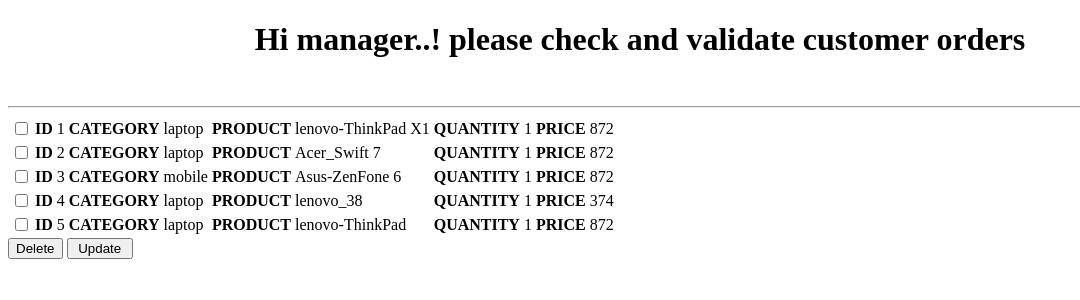
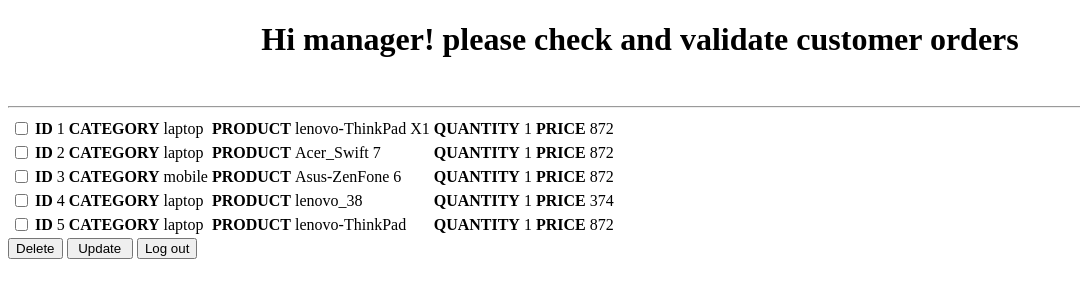
Before and after one commit to lossfuture/comp3335-group15, a PHP site: page /manager/validate.php in a window 1280 px wide. Shown: the top 300 px of the page, without its empty margins (0-1080 px from the left). Run offline with PHP 8.4, Linux system fonts and the light colour scheme; data comes from the database, SQL or seed files in the repository; data that the repository does not hold is empty.

Commit message:
Update validate.php

```diff
--- a/www/manager/validate.php
+++ b/www/manager/validate.php
@@ -6,12 +6,13 @@
 </head>
 
 <body>
-<h1 style="text-align:center;">Hi manager..! please check and validate customer orders </h1>
+<h1 style="text-align:center;">Hi manager! please check and validate customer orders </h1>
 
 <br><hr>
 
 <form name="form1" action="" method="post">
 <?php
+
 /*Manager will access the customer orders to validate/ delete orders */
 $link =mysqli_connect('db:3306', 'root', 'Ip38w#*5tA%hwJLy', 'comp3335');
 //$link=mysqli_connect("localhost","root","");
@@ -39,6 +40,7 @@ echo "</table>";
 ?>
 <input type="submit" name="submit1" value="Delete">
 <input type="submit" name="edit" value=" Update "/>
+<button type="button" onclick="location.href='login-form.php'" >Log out </button>
 </form>
 
 
@@ -51,37 +53,19 @@ if(isset($_POST["submit1"]))
 	   mysqli_query($link,"delete from orders where id=$val");
 	}
 
-	?>
+?>
 	<script type="text/javascript">
 	window.location.href=window.location.href;
 	</script>
-	<?php
+<?php
 }
 if( isset($_GET['edit']) )
-	{
+{
 		$item_id = $_GET['edit'];
 		$link= mysql_query("SELECT * FROM orders WHERE id='$id'");
 		$row= mysql_fetch_array($link);
-	}
-//if( isset($_POST['status']) )
-	//{
-		//$box=$_POST['newName'];
-		//while (list ($key,$val) = @each ($box))
-		//{
-	   	//	mysqli_query($link,"UPDATE orders SET status='$newName' WHERE item_id='$val'");
-		//}
-
-		//$newName = $_POST['newName'];
-		//$item_id   = $_POST['status'];
-		//$sql     = "UPDATE orders SET status='$status' WHERE item_id='$item_id";
-		//$link
-		//mysql_query($link,"UPDATE orders SET status='$status' WHERE item_id='$item_id'");
-                                    //or die("Could not update".mysql_error());
-	//}
-
+}
 ?>
-
-
 
 </body>
 </html>
```
